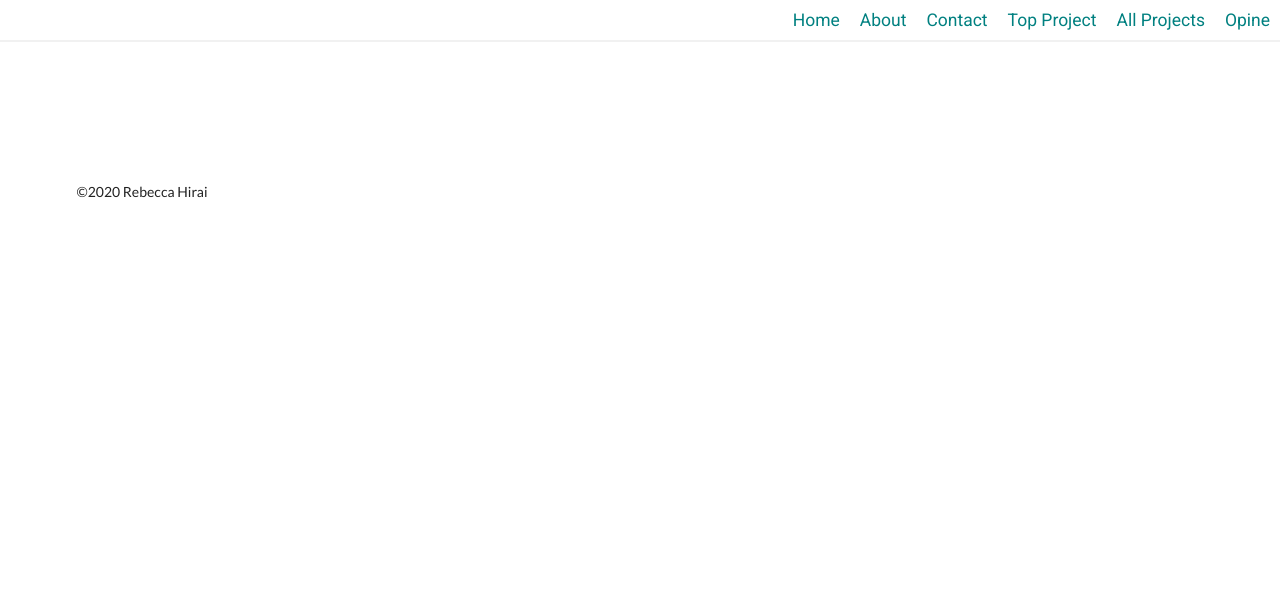
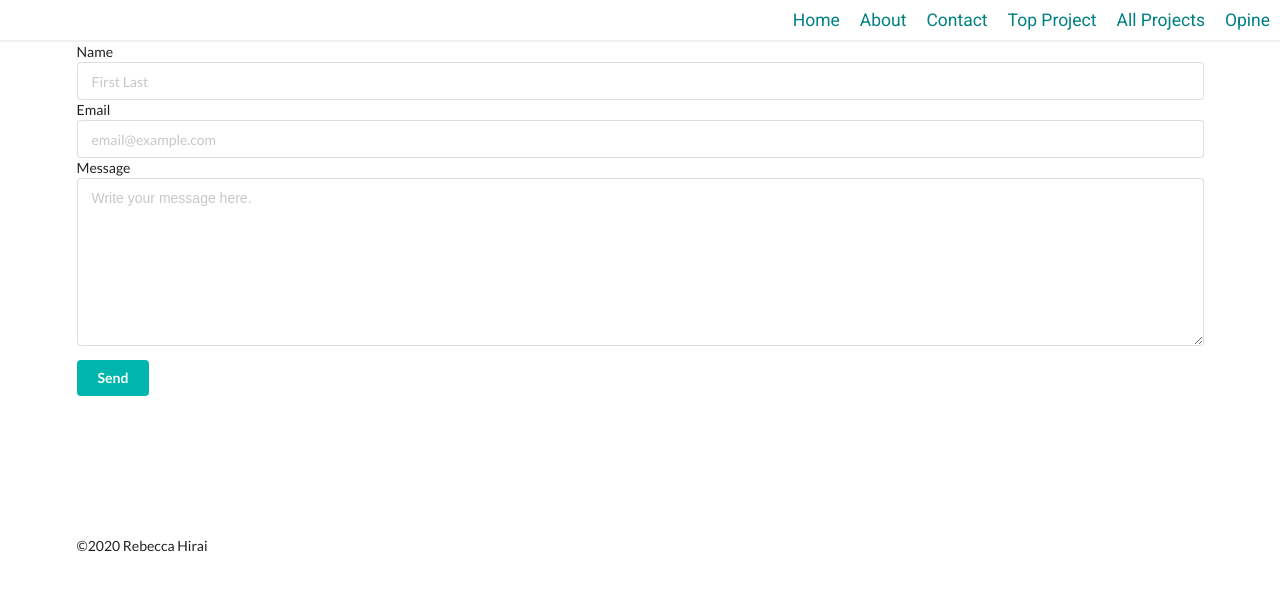
Before and after one commit to rebecca1231/portfolio2, a React (Create React App) app: page /contact in a window 1280 px wide. Shown: the top 590 px of the page. Built offline with nearby package versions, Linux system fonts and the light colour scheme.

Commit message:
add contact page

```diff
--- a/package.json
+++ b/package.json
@@ -6,6 +6,7 @@
     "@testing-library/jest-dom": "^4.2.4",
     "@testing-library/react": "^9.5.0",
     "@testing-library/user-event": "^7.2.1",
+    "emailjs-com": "^2.6.3",
     "gsap": "^3.5.1",
     "react": "^16.13.1",
     "react-dom": "^16.13.1",
--- a/public/index.html
+++ b/public/index.html
@@ -17,6 +17,8 @@
     <link rel="manifest" href="%PUBLIC_URL%/manifest.json" />
     <link rel="stylesheet" href="https://cdnjs.cloudflare.com/ajax/libs/semantic-ui/2.4.1/semantic.min.css" integrity="sha512-8bHTC73gkZ7rZ7vpqUQThUDhqcNFyYi2xgDgPDHc+GXVGHXq+xPjynxIopALmOPqzo9JZj0k6OqqewdGO3EsrQ==" crossorigin="anonymous" />
     <link href="https://fonts.googleapis.com/css2?family=Lobster+Two&family=Merriweather&family=Montserrat&family=Poppins&family=Roboto&display=swap" rel="stylesheet">
+
+
     <!--
       Notice the use of %PUBLIC_URL% in the tags above.
       It will be replaced with the URL of the `public` folder during the build.
--- a/src/App.js
+++ b/src/App.js
@@ -17,7 +17,7 @@ function App() {
         <Route exact path="/about">
           <About />
         </Route>
-        <Route path="/contact">
+        <Route exact path="/contact">
           <Contact />
         </Route>
         <Route exact path="/">
--- a/src/Components/Contact.js
+++ b/src/Components/Contact.js
@@ -1,10 +1,47 @@
-import React from 'react'
+import React, {useState} from 'react';
+import emailjs from 'emailjs-com';
+import{ init } from 'emailjs-com';
+init("user_fXK9H9tV0VfVcqQbo28id");
 
-const Contact = () => {
-    return (
-        <div>
-        </div>
-    )
+
+export default function ContactUs() {
+const [sent, setSent] = useState(false)
+
+  function sendEmail(e) {
+    e.preventDefault();
+
+    emailjs.sendForm('service_ts0cbib', 'template_ymcpv5c', e.target, 'user_fXK9H9tV0VfVcqQbo28id')
+      .then((result) => {
+          console.log(result.text);
+          setSent(true)
+
+      }, (error) => {
+          console.log(error.text);
+      });
+
+  }
+
+  return (
+    <div className="ui container">
+    {sent === false ?
+(<>
+    <form className="ui form" onSubmit={sendEmail}>
+      <input type="hidden" name="contact_number"   />
+      <label>Name</label>
+      <input required className="field" type="text" name="user_name" placeholder="First Last" />
+      <label>Email</label>
+      <input required className="field" type="email" name="user_email" placeholder="email@example.com"/>
+      <label>Message</label>
+      <textarea required className="field" name="message" placeholder="Write your message here." />
+      <input className="ui button teal" type="submit" value="Send" />
+    </form>
+    </>)
+    :(
+    <div className="ui huge header">
+    <h3 style={{marginTop:"1rem"}} >Thank you!</h3>
+    <p>Your message has been sent!</p>
+    </div>)
+  }
+  </div>
+  );
 }
-
-export default Contact;
--- a/src/Components/Landing.js
+++ b/src/Components/Landing.js
@@ -4,30 +4,34 @@ import { ScrollTrigger } from "gsap/ScrollTrigger";
 
 import { projectData } from "./ProjectCards/projectData";
 import Card from "./ProjectCards/Card";
+import Contact from "./Contact";
 
 gsap.registerPlugin(ScrollTrigger);
 
+const animation = (ref) => {
+  return {};
+};
+
 const Landing = () => {
   const cardsRef = useRef(null);
+  const contactRef = useRef(null);
+
+  const animation = (ref) => {
+    return {
+      duration: 1,
+      autoAlpha: 0,
+      y: 10,
+      ease: "power4.in",
+      scrollTrigger: {
+        trigger: ref.current,
+        start: "top center+=100",
+      },
+    };
+  };
 
   useEffect(() => {
-    gsap.fromTo(
-      cardsRef.current,
-      {
-        autoAlpha: 0,
-      },
-      {
-        duration: 1,
-        autoAlpha: 1,
-        y: -10,
-        ease: "power4.in",
-        scrollTrigger: {
-          trigger: cardsRef.current,
-          start: "top center+=100",
-          toggleActions: "play none none reverse",
-        },
-      }
-    );
+    gsap.from(cardsRef.current, animation(cardsRef));
+    gsap.from(contactRef.current, animation(contactRef));
   }, []);
 
   const project = projectData[0];
@@ -40,15 +44,16 @@ const Landing = () => {
         <div className="ui huge header" style={{ fontSize: "5rem" }}>
           Dream it.
         </div>
+      </div>
+
+      <div style={{ marginTop: "2rem" }} ref={cardsRef}>
         <div
-        id="top-project"
+          id="top-project"
           className="ui large header"
           style={{ fontSize: "2rem", marginLeft: "1rem" }}
         >
-Top Project: Opine
+          Top Project: Opine
         </div>
-      </div>
-      <div style={{ marginTop: "2rem" }} ref={cardsRef}>
         <Card
           title={project.title}
           image1={project.image1}
@@ -58,6 +63,19 @@ Top Project: Opine
           url={project.url}
         />
       </div>
+<div ></div>
+
+      <div ref={contactRef} style={{ marginTop: "2rem", }}>
+        <div
+          id="contact"
+          className="ui large header"
+          style={{ fontSize: "2rem", marginLeft: "1rem" }}
+        >
+          Get in Touch
+        </div>
+
+        <Contact />
+      </div>
     </div>
   );
 };
--- a/src/Components/Modal.js
+++ b/src/Components/Modal.js
@@ -14,6 +14,7 @@ const ModalWindow = styled.div`
   text-align: center;
   height: 90vh;
   width: 90vw;
+  padding:10px;
 `;
 
 const Overlay = styled.div`
```
Also changed, not shown: src/utils/validateEmails.js (added, +12 -0 lines), 1 other file (tests, documents, lock files or other folders).
